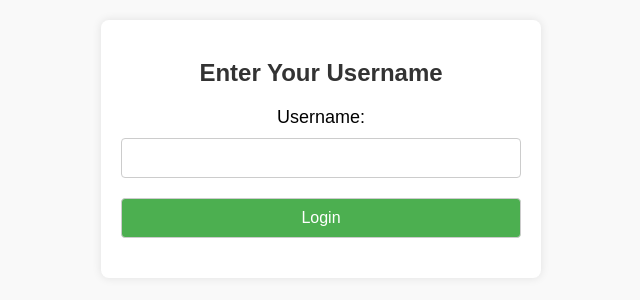
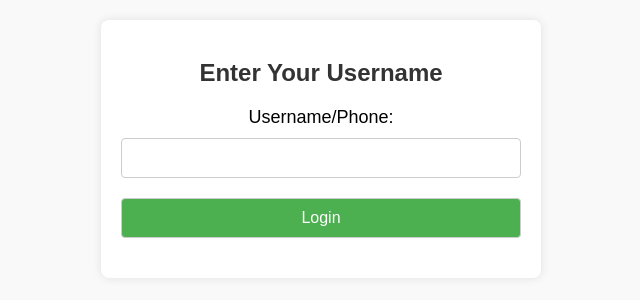
Before and after one commit to pazinstar/wifi3, a Django app: page / in a window 1280 px wide. Shown: the part 281-581 px from the top of the page, without its empty margins (319-959 px from the left). Run offline with Django 4.2, Linux system fonts and the light colour scheme.

Commit message:
Update home.html

```diff
--- a/balance/templates/balance/home.html
+++ b/balance/templates/balance/home.html
@@ -106,7 +106,7 @@
 
         <form method="post" action="{% url 'balance:home' %}">
             {% csrf_token %}
-            <label for="username">Username:</label>
+            <label for="username">Username/Phone:</label>
             <input type="text" name="username" required>
             {% if messages %}
                 <ul class="messages">
```
